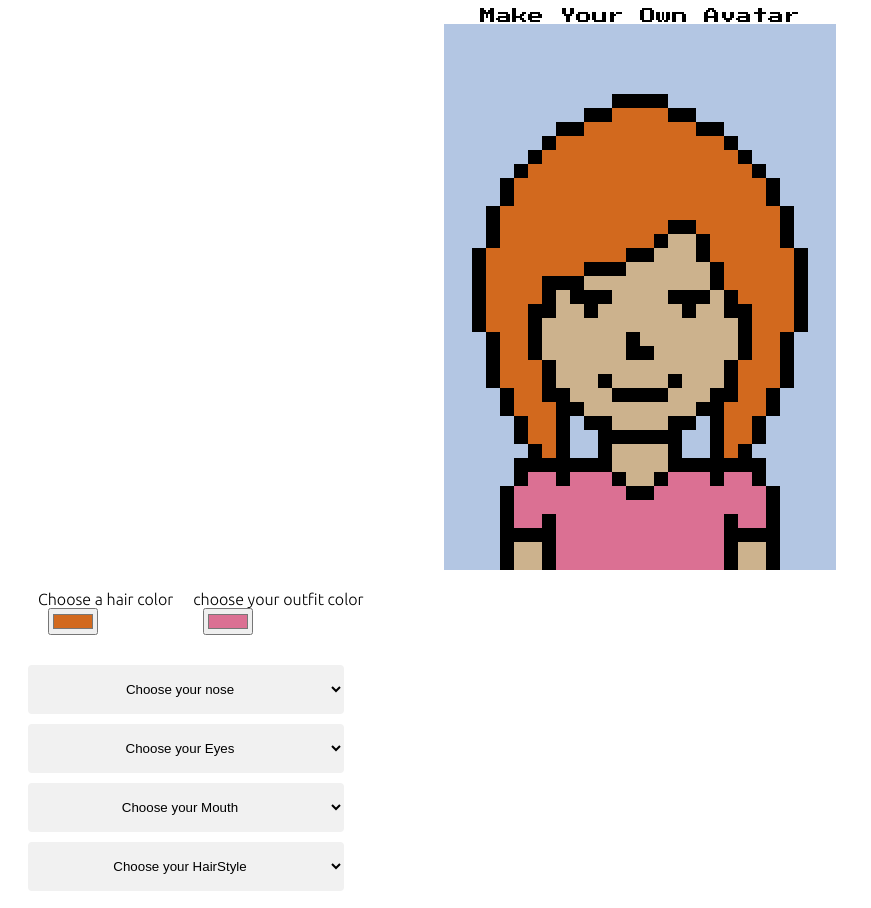
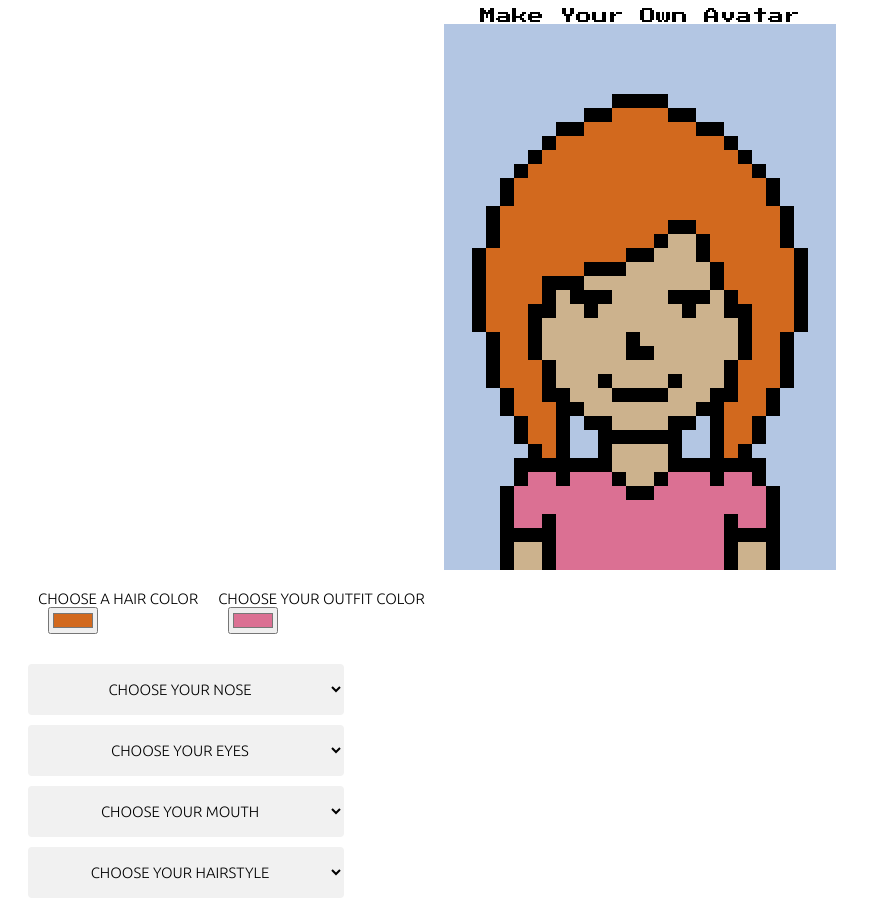
Before and after one commit to FlorenciaEmilia/avatar-maker, a plain HTML site: page index.html in a window 1280 px wide. Shown: the whole page, without its empty margins (0-871 px from the left). Drawn offline with Linux system fonts and the light colour scheme.

Commit message:
added text styling to form section

```diff
--- a/style2.css
+++ b/style2.css
@@ -2,6 +2,8 @@
 
 .newForm{
   font-family: 'Ubuntu', sans-serif;
+  font-size: 15px;
+  text-transform: uppercase;
 }
 
 .btnStyling
@@ -30,6 +32,9 @@ select {
   border-radius: 4px;
   background-color: #f1f1f1;
   text-align: center;
+  font-family: 'Ubuntu', sans-serif;
+  font-size: 15px;
+  text-transform: uppercase;
 
 }
 
```
